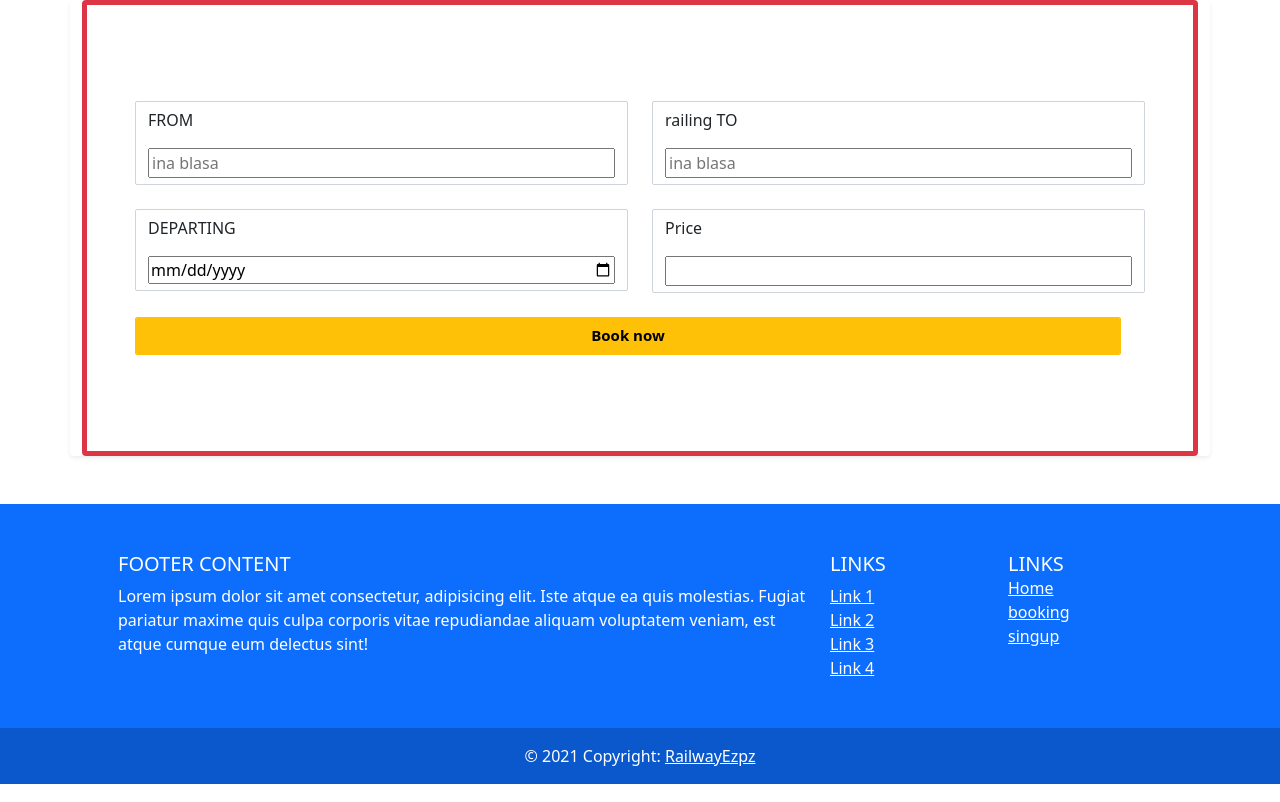
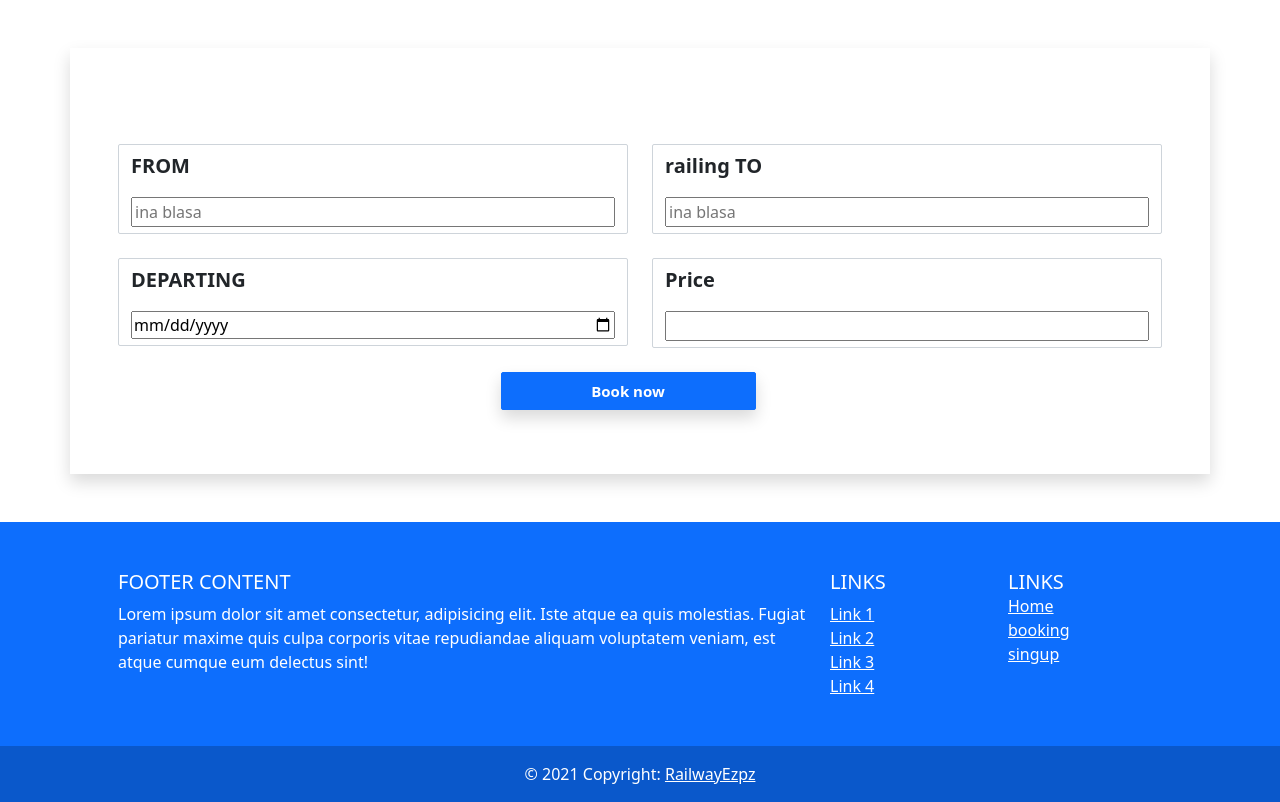
Before and after one commit to Raikonerr/reservation-railway, a PHP site: the page made by view/booking.php in a window 1280 px wide. Shown: the part 72-874 px from the top of the page. Run offline with PHP 8.4, Linux system fonts and the light colour scheme; the template is opened without the code that fills it, so the values that code supplies are empty; the visitor is signed in with stand-in values (Sample User, id 1); some libraries are stand-ins or nearby versions.

Commit message:
fixed some issues

```diff
--- a/controller/AdminController.php
+++ b/controller/AdminController.php
@@ -52,10 +52,10 @@ class AdminController
 
 	public function update($id)
 	{
-		$id=$_POST['Id_v'];
+		// $id=$_POST['Id_v'];
 		$Heure_d=$_POST['Heure_d'];
 		$Heure_a=$_POST['Heure_a'];
-        $Jour=$_POST['Id_t'];
+        $Id_t=$_POST['Id_t'];
 		$Ville_d=$_POST['Ville_d'];
         $Ville_a=$_POST['Ville_a'];
 		$Prix=$_POST['Prix'];
--- a/model/admin.php
+++ b/model/admin.php
@@ -17,9 +17,9 @@ class Voyage
 
 
 
-	function __construct($Heure_d,$Heure_a,$Id_t,$Ville_d,$Ville_a,$Prix,$Id_v)
+	function __construct($Heure_d,$Heure_a,$Id_t,$Ville_d,$Ville_a,$Prix)
 	{
-		$this->Id_v=$Id_v;
+		//$this->Id_v=$Id_v;
 		$this->Heure_d=$Heure_d;
 		$this->Heure_a=$Heure_a;
         $this->Id_t=$Id_t;
--- a/model/connection.php
+++ b/model/connection.php
@@ -75,7 +75,7 @@ class Connection
 			}
 			$names.=$vrls."`".$tableCln[$i]."`='".$tableVal[$i]."'";
 		}
-		$str="UPDATE $table SET $names WHERE id=$id";
+		$str="UPDATE $table SET $names WHERE Id_v=$id";
 		$query=$this->conn->prepare($str);
 		$query->execute();
 	}
--- a/view/booking.php
+++ b/view/booking.php
@@ -61,21 +61,21 @@ require_once 'header.php';
 </div>
 
 <?php if(isset($_SESSION['Id_p'])) : ?>
-    <div class="container rounded shadow-sm">
+    <div class="container  p-5 mt-5 shadow">
     <form action="http://localhost/Brief5/booking/book/<?=$getTrip['Id_v']?>" method="POST">
 
-      <div class=" border border-5  border-danger rounded p-5">
+      <div class=" ">
         <div class="row mt-5">
 
             <div class="col-md-6 col-12 mb-4 ">
                 <div class="form-control d-flex flex-column">
-                    <p class="h-blue"> FROM</p>
+                    <p class="h-blue fw-bold lead"> FROM</p>
                     <input class="inputbox" placeholder="ina blasa" name='' value="<?=$getTrip['Ville_d']?>"  type="text">
                 </div>
             </div>
             <div class="col-md-6 col-12 mb-4">
                 <div class="form-control d-flex flex-column">
-                    <p class="h-blue">railing  TO</p>
+                    <p class="h-blue fw-bold lead">railing  TO</p>
                     <input class="inputbox" placeholder="ina blasa" name='' value="<?=$getTrip['Ville_a']?>" type="text">
                 </div>
             </div>
@@ -83,20 +83,20 @@ require_once 'header.php';
         <div class="row">
             <div class="col-md-6 col-12 mb-4">
                 <div class="form-control d-flex flex-column">
-                    <p class="h-blue">DEPARTING</p>
+                    <p class="h-blue fw-bold lead">DEPARTING</p>
                     <input class="inputbox textmuted" name='' value="<?=$getTrip['Heure_a']?>" type="date">
                 </div>
             </div>
             <div class="col-md-6 col-12 mb-4">
                 <div class="form-control d-flex flex-column">
-                    <p class="h-blue">Price</p>
+                    <p class="h-blue fw-bold lead">Price</p>
                     <input class="inputbox textmuted " name="prix" value="<?=$getTrip['Prix']?>" type="text">
                 </div>
 
             </div>
             <div class="row">
-                <div class="col ">
-                <button class="btn btn-warning form-control d-flex justify-content-center text-center mb-5">Book now</button>
+                <div class="col d-flex justify-content-center align-items-center ">
+                <button class="btn btn-primary w-25 shadow">Book now</button>
                 </div>
             </div>
         </div>
--- a/view/viewadmin/admin.php
+++ b/view/viewadmin/admin.php
@@ -53,10 +53,7 @@
             </li>
 
           </ul>
-          <form class="d-flex">
-            <input class="form-control  mx-2" type="search" placeholder="" aria-label="Search">
-            <button class="btn btn-outline-warning" type="submit">Search</button>
-          </form>
+
         </div>
       </div>
     </nav>
--- a/view/viewadmin/create.php
+++ b/view/viewadmin/create.php
@@ -47,7 +47,7 @@
         </div>
       </div>
     </nav>
-	<h1 class="text-center mb-5 border border-primary p-3">Ajouter un voyage</h1>
+	<h1 class="text-center mb-5 p-3">Add a Trip</h1>
 
 	<div class="container">
 		<form action="http://localhost/Brief5/admin/save" method="POST">
--- a/view/viewadmin/edit.php
+++ b/view/viewadmin/edit.php
@@ -19,7 +19,7 @@
         }
 
     </style>
-	<title>create produit</title>
+	<title>Edit produit</title>
 </head>
 <nav class="navbar navbar-expand-lg navbar-light py-3 bg-primary fixed-top">
       <div class="container">
@@ -47,10 +47,10 @@
         </div>
       </div>
     </nav>
-	<h1 class="text-center mb-5 border border-primary p-3">Editer un voyage</h1>
+	<h1 class="text-center mb-5 p-3">Edit trip</h1>
 
 	<div class="container">
-		<form action="http://localhost/Brief5/admin/edit/<?=$voayge['id_v']?> method="POST">
+		<form action="http://localhost/Brief5/admin/update/<?=$voyage['Id_v']?>" method="POST">
 			<div class="row">
 			<div class="col">
 				<label class="form-label">date de depart</label>
```
Also changed, not shown: controller/ManagementController.php (deleted, +0 -17 lines), view/management.php (deleted, +0 -18 lines).
